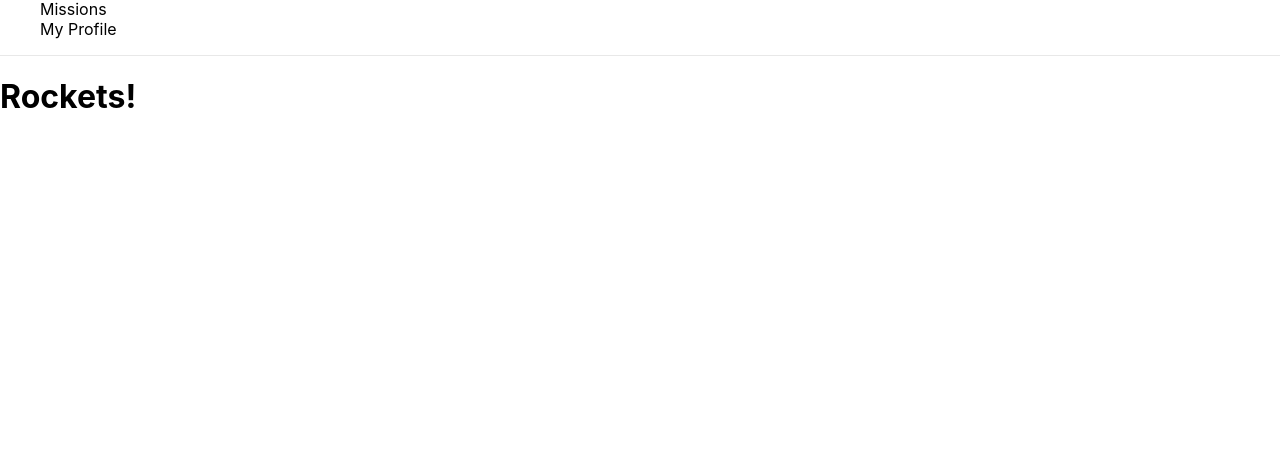
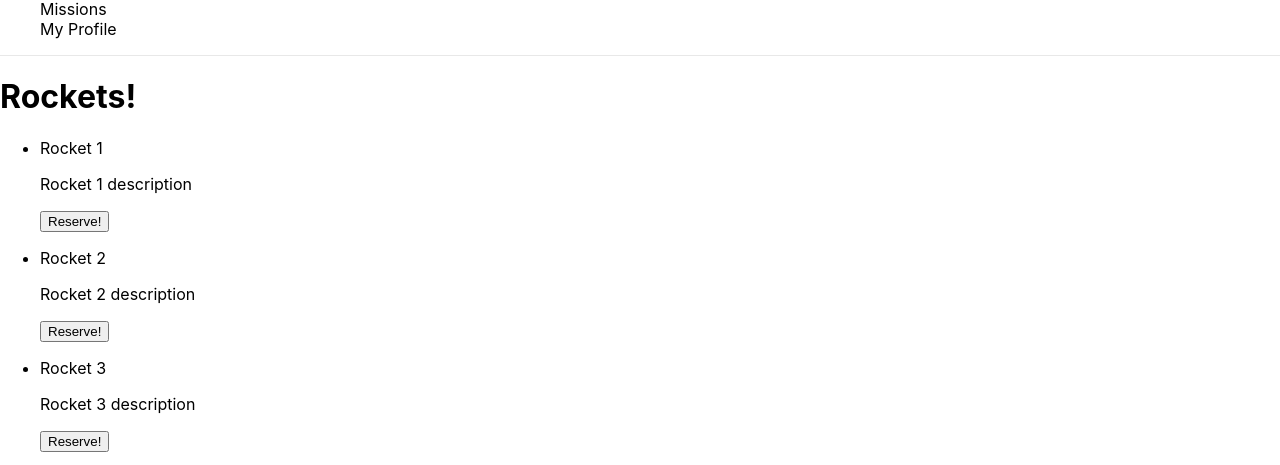
Before and after one commit to vechicin/spacehub, a React (Create React App) app: page / in a window 1280 px wide. Shown: the part 341-806 px from the top of the page. Built offline with nearby package versions, Linux system fonts and the light colour scheme.

Commit message:
Show rockets from state in the main page

```diff
--- a/package.json
+++ b/package.json
@@ -13,7 +13,9 @@
     "react-redux": "^7.2.6",
     "react-router-dom": "^6.2.1",
     "react-scripts": "5.0.0",
+    "redux": "^4.1.2",
     "redux-logger": "^3.0.6",
+    "redux-thunk": "^2.4.1",
     "web-vitals": "^2.1.4"
   },
   "scripts": {
--- a/src/components/Rockets.jsx
+++ b/src/components/Rockets.jsx
@@ -1,7 +1,30 @@
 import React from 'react';
+import { useSelector, useDispatch } from 'react-redux';
+import { toggleReservation } from '../redux/rockets/rocketsReducer';
 
-const Rockets = () => (
-  <h1>Rockets!</h1>
-);
+const Rockets = () => {
+  const dispatch = useDispatch();
+  const rockets = useSelector((state) => state.rockets.rockets);
+
+  const clickHandler = (e) => {
+    e.preventDefault();
+    dispatch(toggleReservation(e.target.id));
+  };
+
+  return (
+    <div>
+      <h1>Rockets!</h1>
+      <ul>
+        {rockets.map((rocket) => (
+          <li key={rocket.id}>
+            <p>{rocket.name}</p>
+            <p>{rocket.description}</p>
+            <button onClick={clickHandler} id={rocket.id} type="button">Reserve!</button>
+          </li>
+        ))}
+      </ul>
+    </div>
+  );
+};
 
 export default Rockets;
--- a/src/index.js
+++ b/src/index.js
@@ -1,12 +1,16 @@
 import React from 'react';
 import ReactDOM from 'react-dom';
+import { Provider } from 'react-redux';
+import store from './redux/configureStore';
 import './index.css';
 import App from './App';
 import reportWebVitals from './reportWebVitals';
 
 ReactDOM.render(
   <React.StrictMode>
-    <App />
+    <Provider store={store}>
+      <App />
+    </Provider>
   </React.StrictMode>,
   document.getElementById('root'),
 );
--- a/src/redux/configureStore.js
+++ b/src/redux/configureStore.js
@@ -1,10 +1,10 @@
 import { applyMiddleware, combineReducers, createStore } from 'redux';
 import logger from 'redux-logger';
 import thunk from 'redux-thunk';
-import booksReducer from './books/books';
+import rocketsReducer from './rockets/rocketsReducer';
 
 const reducer = combineReducers({
-  booksReducer,
+  rockets: rocketsReducer,
 });
 
 const store = createStore(reducer, applyMiddleware(logger, thunk));
--- a/src/redux/rockets/rockets.js
+++ /dev/null
@@ -1,4 +0,0 @@
-const RESERVE = 'spacehub/src/redux/rockets/RESERVE';
-const CANCEL = 'spacehub/src/redux/rockets/';
-
-const initialState = {};
--- /dev/null
+++ b/src/redux/rockets/rocketsReducer.js
@@ -0,0 +1,48 @@
+const TOGGLE_RESERVATION = 'spacehub/src/redux/rockets/TOGGLE_RESERVATION';
+
+const initialState = {
+  rockets: [
+    {
+      id: '1',
+      name: 'Rocket 1',
+      description: 'Rocket 1 description',
+      reserved: false,
+    },
+    {
+      id: '2',
+      name: 'Rocket 2',
+      description: 'Rocket 2 description',
+      reserved: false,
+    },
+    {
+      id: '3',
+      name: 'Rocket 3',
+      description: 'Rocket 3 description',
+      reserved: false,
+    },
+  ],
+};
+
+export const toggleReservation = (payload) => ({
+  type: TOGGLE_RESERVATION,
+  payload,
+});
+
+const rocketsReducer = (state = initialState, action) => {
+  switch (action) {
+    case TOGGLE_RESERVATION:
+      return {
+        ...state,
+        rockets: state.rockets.map((rocket) => {
+          if (rocket.id === action.payload) {
+            return { ...rocket, reserved: !rocket.reserved };
+          }
+          return rocket;
+        }),
+      };
+    default:
+      return state;
+  }
+};
+
+export default rocketsReducer;
```
Also changed, not shown: 1 other file (tests, documents, lock files or other folders).
